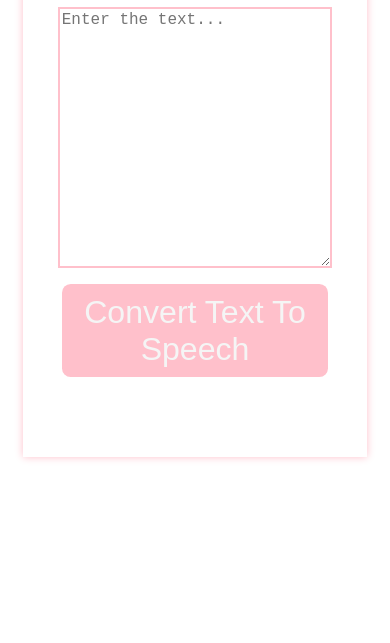
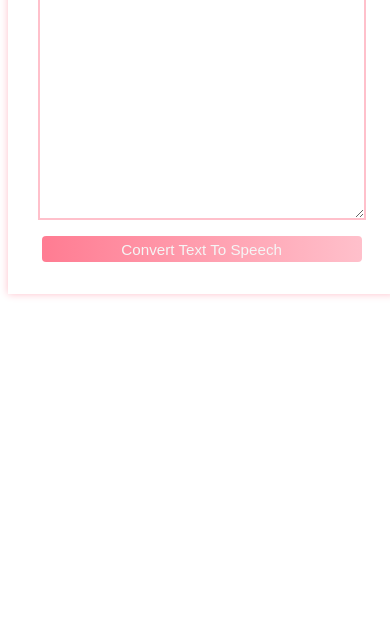
Before and after one commit to Yuvraj883/Text-to-Speech, a website built with Vite: page index.html in a window 390 px wide. Shown: the part 201-844 px from the top of the page. Built offline with nearby package versions, Linux system fonts and the light colour scheme.

Commit message:
somechanges

```diff
--- a/index.html
+++ b/index.html
@@ -5,6 +5,7 @@
     <link rel="icon" type="image/svg+xml" href="favicon.svg" />
     <meta name="viewport" content="width=device-width, initial-scale=1.0" />
     <title>Text to Speech</title>
+    <link rel="stylesheet" href="style.css">
   </head>
   <body>
     <div id="app">
--- a/style.css
+++ b/style.css
@@ -12,6 +12,7 @@
   padding:5em 2em;
   justify-content: center;
   margin-top:5em;
+  transition: all 300ms ease;
 
 }
 h1{
@@ -27,9 +28,11 @@ h1{
   border:2px solid pink;
 }
 #convert-btn{
+  outline: none;
   width:95%;
+  transition: all 300ms ease;
   margin-top:1rem;
-  background-color:pink;
+  background: linear-gradient(to left, pink, rgb(255, 124, 146));
   border-radius:.27em;
   border:none;
   font-size:3.8vh;
@@ -40,11 +43,11 @@ h1{
 
 }
 #convert-btn:hover{
-   font-size:4vh;
+   background: linear-gradient(to right, pink, rgb(255, 124, 146));
 }
 
 
-@media(max-width:500px){
+@media(max-width:700px){
   #app {
     font-family: Avenir, Helvetica, Arial, sans-serif;
     -webkit-font-smoothing: antialiased;
@@ -52,11 +55,11 @@ h1{
     text-align: center;
     color: #2c3e50;
     margin-top: 60px;
-    width:75%;
+    width:95%;
     /* height:80%; */
     margin:auto;
     box-shadow: 0px 0px 8px pink;
-    padding:5em 2em;
+    padding:2em 1em;
     justify-content: center;
     margin-top:3em;
 
@@ -66,28 +69,29 @@ h1{
   }
 
   #text-area{
-    height:30vh;;
-    width:95%;
+    height:30vh;
+    width:90%;
     font-size: large;
     display:block;
     margin:auto;
     border:2px solid pink;
   }
   #convert-btn{
-    width:95%;
+    width:90%;
     margin-top:1rem;
     background-color:pink;
     border-radius:.27em;
     border:none;
-    font-size:3.8vh;
-    padding: .3em ;
+    font-size:1.8vh;
+    /* padding: .3em ; */
     color:whitesmoke;
     cursor:pointer;
     /* box-shadow: 0 0 2px black; */
+    transition: all 300ms ease;
 
   }
   #convert-btn:hover{
-     font-size:4vh;
+    /* font-size:2.8vh;  */
   }
 
 
```
